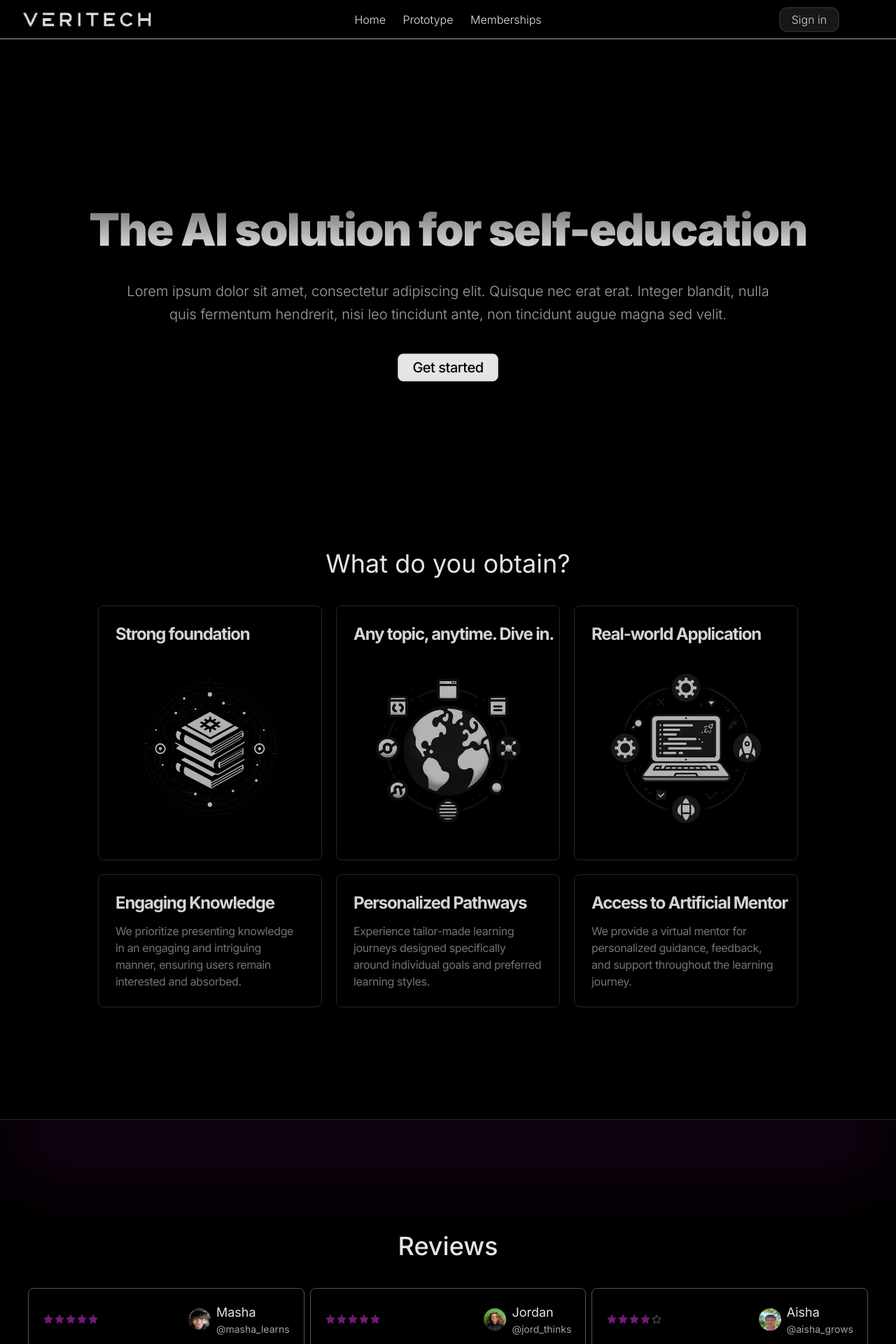
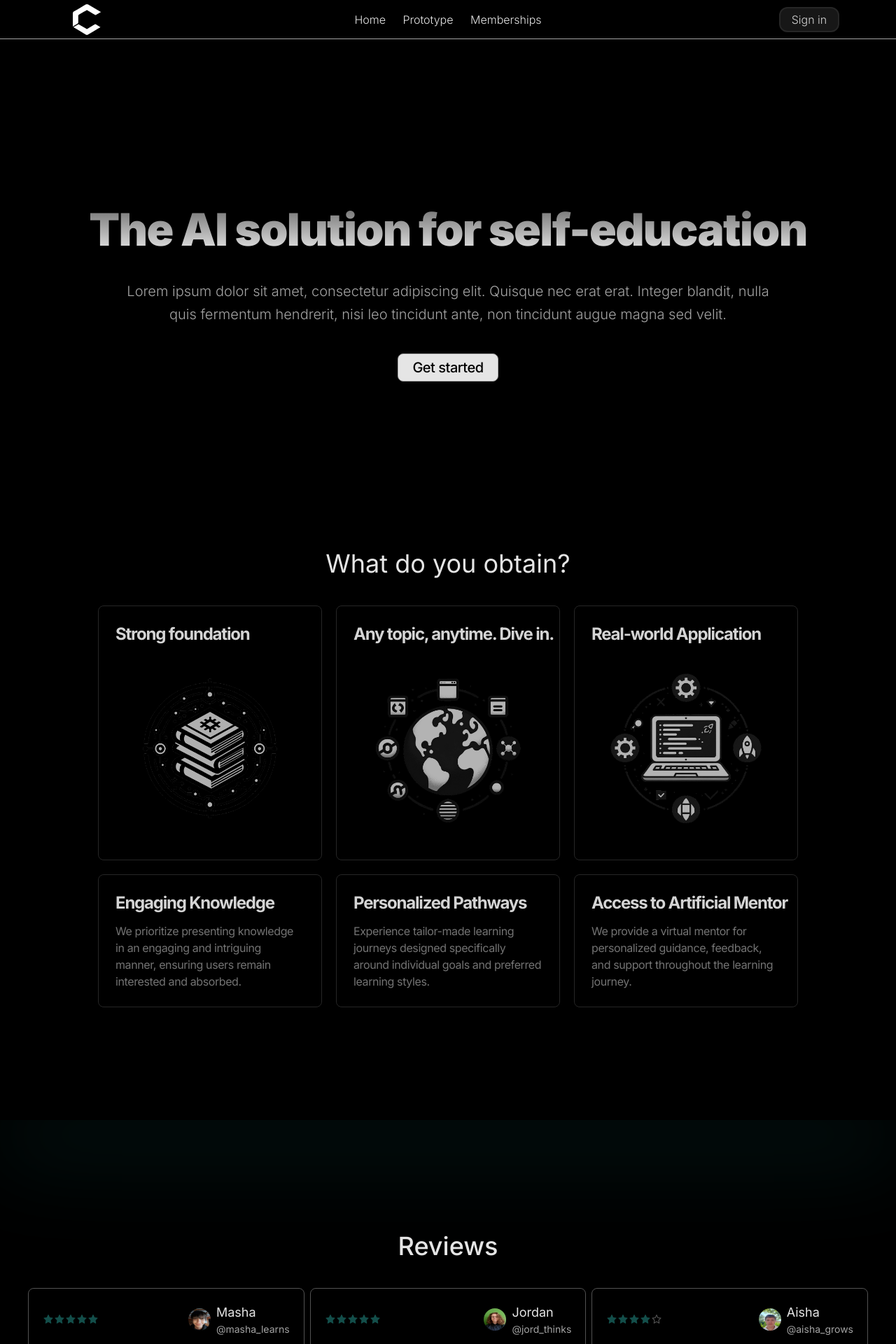
Before and after one commit to Lavryniukk/omniscent-frontend, a Next.js app: page / in a window 1280 px wide. Shown: the top 1920 px of the page at 70% size. Built offline with nearby package versions, Linux system fonts and the light colour scheme; no server answers.

Commit message:
minor changes

```diff
--- a/app/UI/icons/OmniLogo.tsx
+++ b/app/UI/icons/CleverizeLogo.tsx
@@ -9,11 +9,11 @@ let Logo = () => {
           </div>
         </div> */}
       <Image
-        src="/images/veritech.png"
+        src="/images/logo-cleverize-white.svg"
         className="mx-auto"
         alt=""
-        width={220}
-        height={48}
+        width={40}
+        height={40}
       />
     </div>
   );
--- a/app/modules/Reviews/Reviews.tsx
+++ b/app/modules/Reviews/Reviews.tsx
@@ -2,7 +2,7 @@ import ReviewCard from "./components/ReviewCard/ReveiwCard";
 
 let Reviews = () => {
   return (
-    <div className=" relative overflow-hidden border-t border-secondary w-full mx-auto before:absolute before:top-0 before:w-full before:right-0 before:h-16 before:bg-gradient-to-t before:from-background before:to-primary-950 before:blur-3xl">
+    <div className=" relative overflow-hidden border-t border-transparent w-full mx-auto before:absolute before:top-0 before:w-full before:right-0 before:h-16 before:bg-gradient-to-t before:from-background before:to-primary-950 before:blur-3xl">
       <div className="box-border relative py-40 w-full mx-auto space-y-10 overflow-x-hidden font-normal p-4 bg-transparent h-fit max-w-10xl ">
         <h2 className="text-center text-text observe duration-500 transition text-4xl font-medium font">
           Reviews
--- a/app/modules/header/Header.tsx
+++ b/app/modules/header/Header.tsx
@@ -2,7 +2,7 @@
 
 import Burger from "@/app/modules/header/components/BurgerMenuButton/BurgerNavigation";
 import HeaderLink from "@/app/modules/header/components/HeaderLink/HeaderLink";
-import Logo from "@/app/UI/icons/OmniLogo";
+import Logo from "@/app/UI/icons/CleverizeLogo";
 import { useUser } from "@auth0/nextjs-auth0/client";
 import { useState } from "react";
 import Popup from "./components/BurgerPopup/BurgerPopup";
--- a/tailwind.config.ts
+++ b/tailwind.config.ts
@@ -28,7 +28,7 @@ const config: Config = {
         lg: "340px",
       },
       colors: {
-        primary: { ...colors.fuchsia, DEFAULT: colors.fuchsia[900] },
+        primary: { ...colors.teal, DEFAULT: colors.teal[900] },
         secondary: { ...colors.neutral, DEFAULT: colors.neutral[800] },
         accent: { ...colors.neutral, DEFAULT: colors.neutral[400] },
         text: { ...colors.neutral, DEFAULT: colors.neutral[200] },
```
Also changed, not shown: public/images/logo-cleverize-white.svg (added).
